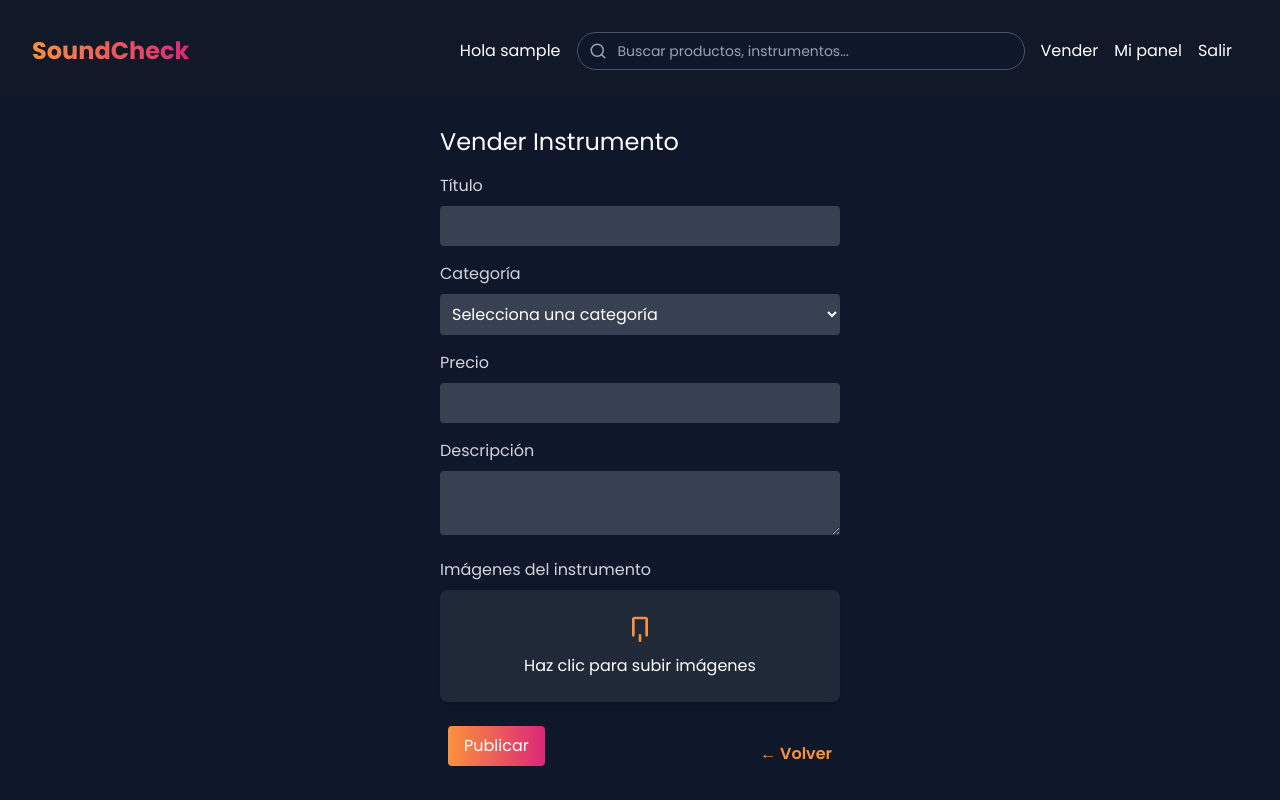
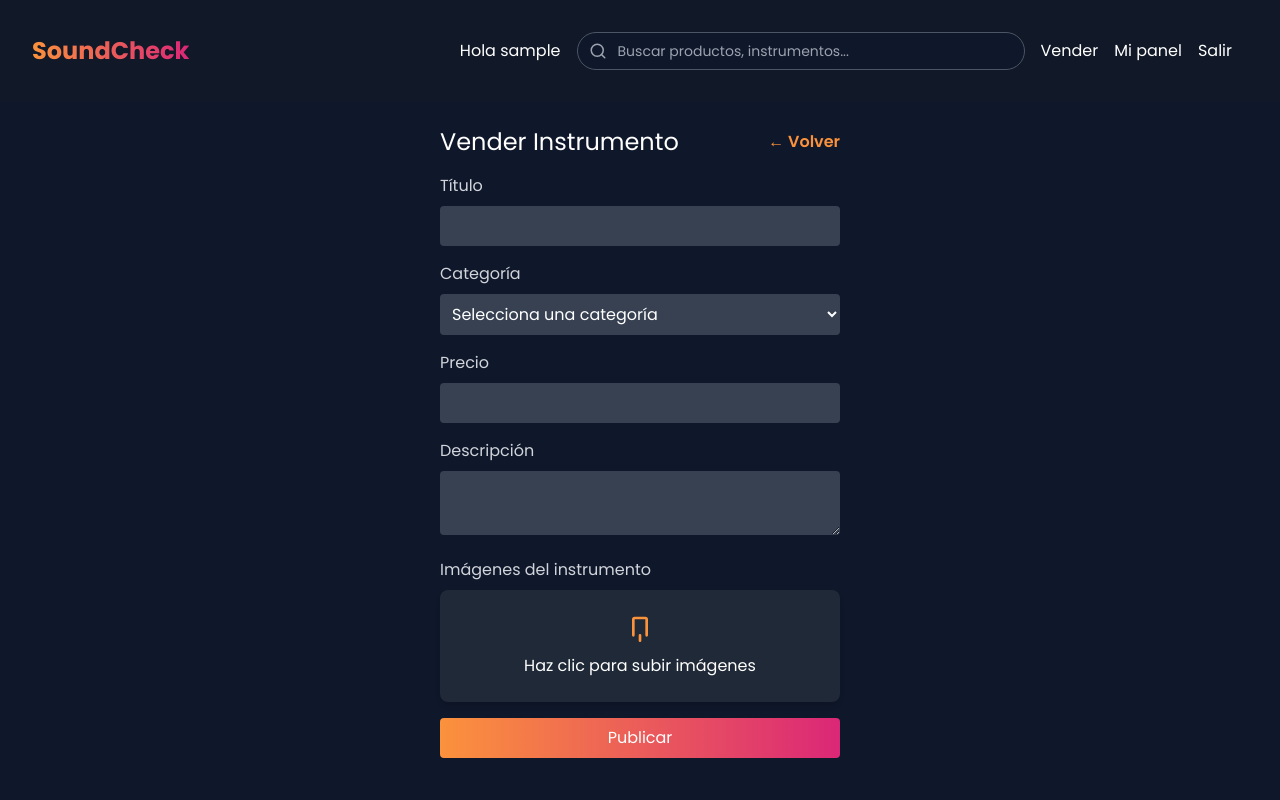
Before and after one commit to GabrielGirotti/soundcheck-front, a React (Vite) app: page /new in a window 1280 px wide. Shown: the top 800 px of the page. Built offline with nearby package versions, Linux system fonts and the light colour scheme; sample sign-in values are in the browser's storage.

Commit message:
Edit Instrument Form with delete button

```diff
--- a/src/components/EditInstrumentForm.tsx
+++ b/src/components/EditInstrumentForm.tsx
@@ -13,6 +13,8 @@ const EditInstrumentForm: React.FC = () => {
   const [imagePreviews, setImagePreviews] = useState<string[]>([]);
   const [category, setCategory] = useState("");
   const [loading, setLoading] = useState(true);
+
+  const [deleting, setDeleting] = useState(false);
 
   useEffect(() => {
     const fetchInstrument = async () => {
@@ -102,10 +104,45 @@ const EditInstrumentForm: React.FC = () => {
     setImageFiles(newFiles);
   };
 
+  const handleDelete = async (id: string) => {
+    if (!window.confirm("¿Seguro que deseas eliminar este producto?")) return;
+
+    setDeleting(true);
+    const token = localStorage.getItem("token");
+
+    try {
+      const res = await fetch(`http://localhost:4000/instruments/${id}`, {
+        method: "DELETE",
+        headers: {
+          Authorization: `Bearer ${token}`,
+        },
+      });
+
+      if (!res.ok) throw new Error("Error al eliminar producto");
+
+      alert("Producto eliminado con éxito");
+      navigate("/panel");
+    } catch (error) {
+      alert("No se pudo eliminar el producto");
+      console.error(error);
+    } finally {
+      setDeleting(false);
+    }
+  };
+
   return (
     <div className="max-w-md mx-auto p-6 rounded-md">
       <form onSubmit={handleSubmit}>
-        <h2 className="text-2xl mb-4 text-white">Editar Instrumento</h2>
+        <div className="flex justify-between items-center mb-4">
+          <h2 className="text-2xl text-white">Editar Instrumento</h2>
+          <button
+            onClick={() => navigate("/panel")}
+            className="text-orange-400 hover:text-white font-semibold transition duration-300"
+            type="button"
+          >
+            &larr; Volver
+          </button>
+        </div>
 
         <label className="block mb-2 text-gray-300">Título</label>
         <input
@@ -185,21 +222,27 @@ const EditInstrumentForm: React.FC = () => {
           </div>
         )}
 
-        <nav className="flex justify-between p-4 items-end">
         <button
           type="submit"
-            className="bg-gradient-to-r from-orange-400 to-pink-600 hover:scale-105 text-white py-2 px-4 rounded transition duration-300"
+          className="bg-gradient-to-r from-orange-400 to-pink-600 hover:scale-105 text-white py-2 px-4 rounded transition duration-300 w-full my-2"
         >
           Guardar cambios
         </button>
+
         <button
-            onClick={() => navigate("/panel")}
-            className="text-orange-400 hover:text-white font-semibold transition duration-300"
           type="button"
+          onClick={() => handleDelete(id!)}
+          className="bg-red-500 hover:bg-red-700 text-white p-2 rounded my-2 w-full flex justify-center items-center gap-2 disabled:opacity-60"
+          disabled={deleting}
         >
-            &larr; Volver
+          {deleting ? (
+            <>
+              <Spinner />
+            </>
+          ) : (
+            "Eliminar instrumento"
+          )}
         </button>
-        </nav>
       </form>
     </div>
   );
--- a/src/components/NewInstrumentForm.tsx
+++ b/src/components/NewInstrumentForm.tsx
@@ -80,7 +80,16 @@ const NewInstrumentForm: React.FC = () => {
   return (
     <div className="max-w-md mx-auto p-6 rounded-md">
       <form onSubmit={handleSubmit}>
-        <h2 className="text-2xl mb-4 text-white">Vender Instrumento</h2>
+        <div className="flex justify-between items-center mb-4">
+          <h2 className="text-2xl text-white">Vender Instrumento</h2>
+          <button
+            onClick={() => navigate("/")}
+            className="text-orange-400 hover:text-white font-semibold transition duration-300"
+            type="button"
+          >
+            &larr; Volver
+          </button>
+        </div>
 
         <label className="block mb-2 text-gray-300">Título</label>
         <input
@@ -125,7 +134,9 @@ const NewInstrumentForm: React.FC = () => {
           required
         />
 
-        <label className="block mb-2 text-gray-300">Imágenes del instrumento</label>
+        <label className="block mb-2 text-gray-300">
+          Imágenes del instrumento
+        </label>
         <div className="mb-4">
           <label className="flex flex-col items-center justify-center px-4 py-6 bg-gray-800 text-white rounded-lg shadow-md cursor-pointer hover:bg-gray-700 transition">
             <svg
@@ -165,21 +176,12 @@ const NewInstrumentForm: React.FC = () => {
           </div>
         )}
 
-        <nav className="flex justify-between p-2 items-end">
-          <button
-            type="submit"
-            className="bg-gradient-to-r from-orange-400 to-pink-600 hover:scale-105 text-white py-2 px-4 rounded transition duration-300"
-          >
-            Publicar
-          </button>
-          <button
-            onClick={() => navigate("/")}
-            className="text-orange-400 hover:text-white font-semibold transition duration-300"
-            type="button"
-          >
-            &larr; Volver
-          </button>
-        </nav>
+        <button
+          type="submit"
+          className="w-full bg-gradient-to-r from-orange-400 to-pink-600 hover:scale-105 text-white py-2 px-4 rounded transition duration-300"
+        >
+          Publicar
+        </button>
       </form>
     </div>
   );
```
Lines whose indentation alone changed are shown as unchanged.
